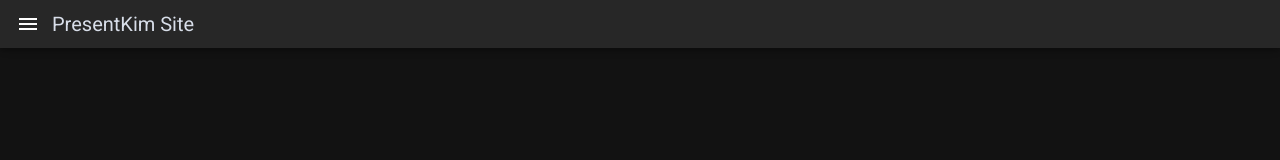
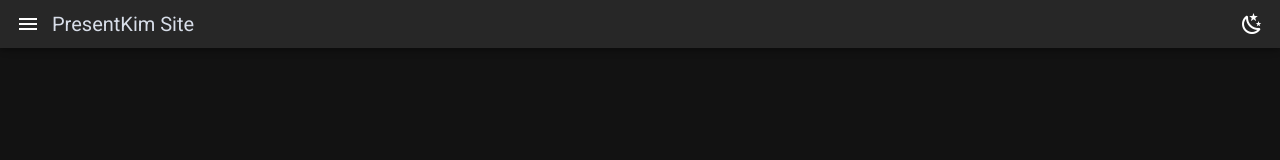
Before and after one commit to PresentKim/_pages_vue2, a Vue app: page / in a window 1280 px wide. Shown: the top 160 px of the page. Built offline with nearby package versions, Linux system fonts and the light colour scheme.

Commit message:
:sparkles: Add theme toggle button to app-bar

```diff
--- a/src/App.vue
+++ b/src/App.vue
@@ -12,7 +12,8 @@
 
   export default {
     created() {
-      this.$vuetify.theme.dark = true;
+      this.$vuetify.theme.dark = this.$store.state.darkMode;
+      this.$store.subscribe((mutation, state) => this.$vuetify.theme.dark = state.darkMode);
     },
 
     components: {
--- a/src/components/AppBar.vue
+++ b/src/components/AppBar.vue
@@ -4,6 +4,8 @@
         <router-link class="title-anchor" to="/">
             <v-toolbar-title>PresentKim Site</v-toolbar-title>
         </router-link>
+        <v-spacer></v-spacer>
+        <v-icon @click.stop="toggleTheme" v-html="themeIcon"></v-icon>
     </v-app-bar>
 </template>
 
@@ -11,9 +13,18 @@
     export default {
         name: "AppBar",
 
+        computed: {
+            themeIcon() {
+                return this.$store.state.darkMode ? 'mdi-weather-night' : 'mdi-weather-sunny';
+            }
+        },
+
         methods: {
             toggleDrawer: function() {
                 this.$store.commit('toggleDrawer');
+            },
+            toggleTheme: function() {
+                this.$store.commit('toggleTheme');
             },
         }
     };
--- a/src/plugins/store.js
+++ b/src/plugins/store.js
@@ -6,11 +6,15 @@ Vue.use(Vuex);
 
 export default new Vuex.Store({
   state: {
-    drawer: false
+    drawer: false,
+    darkMode: true,
   },
   mutations: {
     toggleDrawer(state) {
       state.drawer = !state.drawer;
+    },
+    toggleTheme(state) {
+      state.darkMode = !state.darkMode;
     }
   },
   plugins: [createPersistedState()]
```
